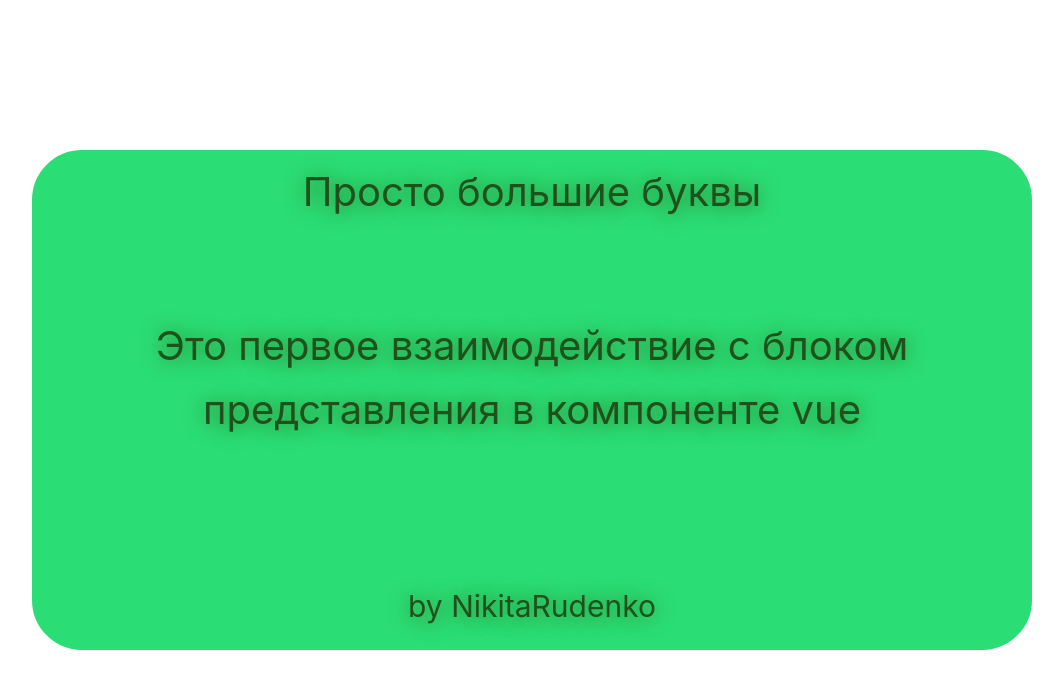
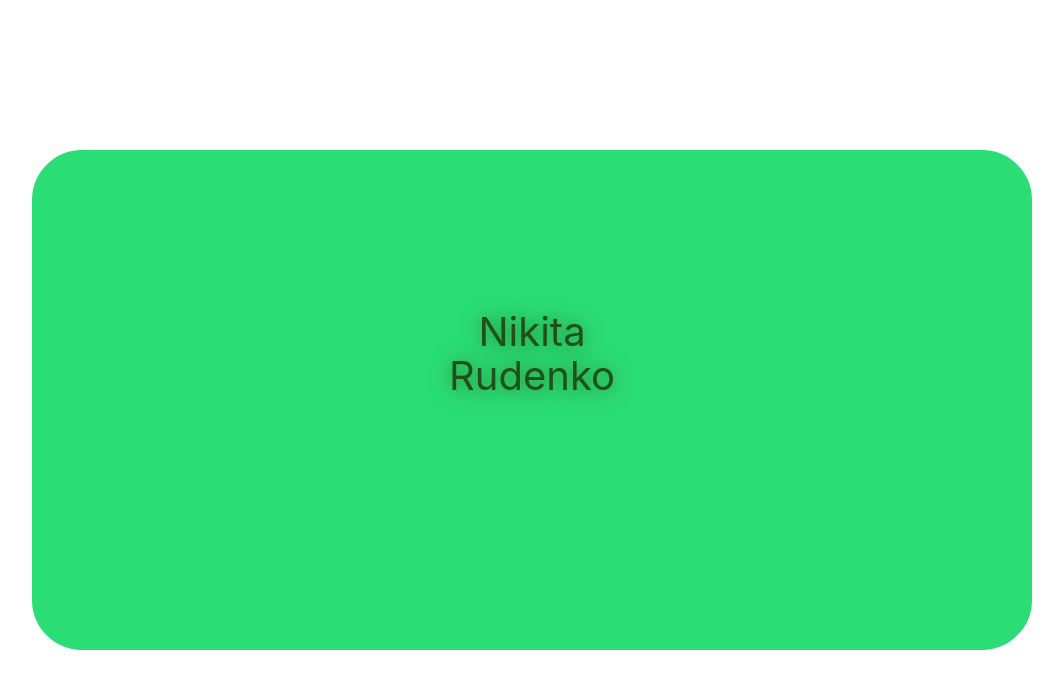
Before and after one commit to nickruden/vue3_base, a Vue app: page / in a window 1280 px wide. Shown: the top 688 px of the page, without its empty margins (0-1063 px from the left). Built offline with nearby package versions, Linux system fonts and the light colour scheme.

Commit message:
Объект data в Vue(Task_4)

```diff
--- a/src/App.vue
+++ b/src/App.vue
@@ -1,14 +1,23 @@
 <script>
  export default{
   name: "App",
+  data() {
+	  return {
+		  name: 'Nikita',
+		  surn: 'Rudenko',
+	}
+}
  }
 </script>
 
 <template>
     <div id="main">
-      <h1> Просто большие буквы </h1>
-      <p> Это первое взаимодействие с блоком представления в компоненте vue</p>
-      <h2> by NikitaRudenko</h2>
+      <div class="div1">
+      {{ name }}
+      </div>
+      <div class="div2">
+      {{ surn }}
+      </div>
     </div>
 </template>
 
@@ -23,14 +32,14 @@
     border-radius:50px;
     text-shadow: 0px 1px 20px rgb(46, 116, 39);
   }
-  #main h1, #main p{
+  #main .div1, #main .div2{
     font-size: 40px;
+    margin-top: 20px;
   }
-  #main p{
-    margin-top: 90px;
-  }
-  #main h2{
-    font-size: 30px;
+  #main .div1{
     margin-top: 140px;
   }
+  #main .div2{
+    margin-top: -20px;
+  }
 </style>
```
